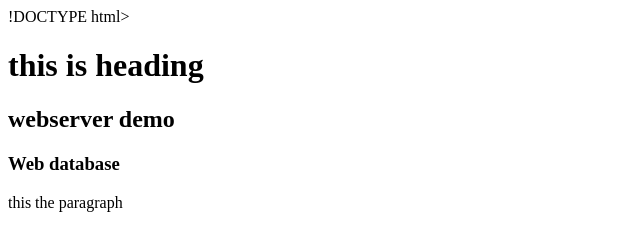
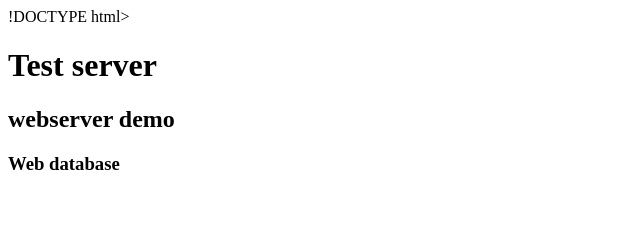
Before and after one commit to Rocky9790/web, a plain HTML site: page index.html in a window 1280 px wide. Shown: the whole page, without its empty margins (0-640 px from the left). Drawn offline with Linux system fonts and the light colour scheme.

Commit message:
Update index.html

```diff
--- a/index.html
+++ b/index.html
@@ -5,10 +5,10 @@
 </head>
 <body>
 
-<h1> this is heading </h1>
+<h1> Test server </h1>
 <h2> webserver demo </h2>
  <h3> Web database   </h3>
-<p> this the paragraph </p>
+
 
 </body>
 </html>
```
